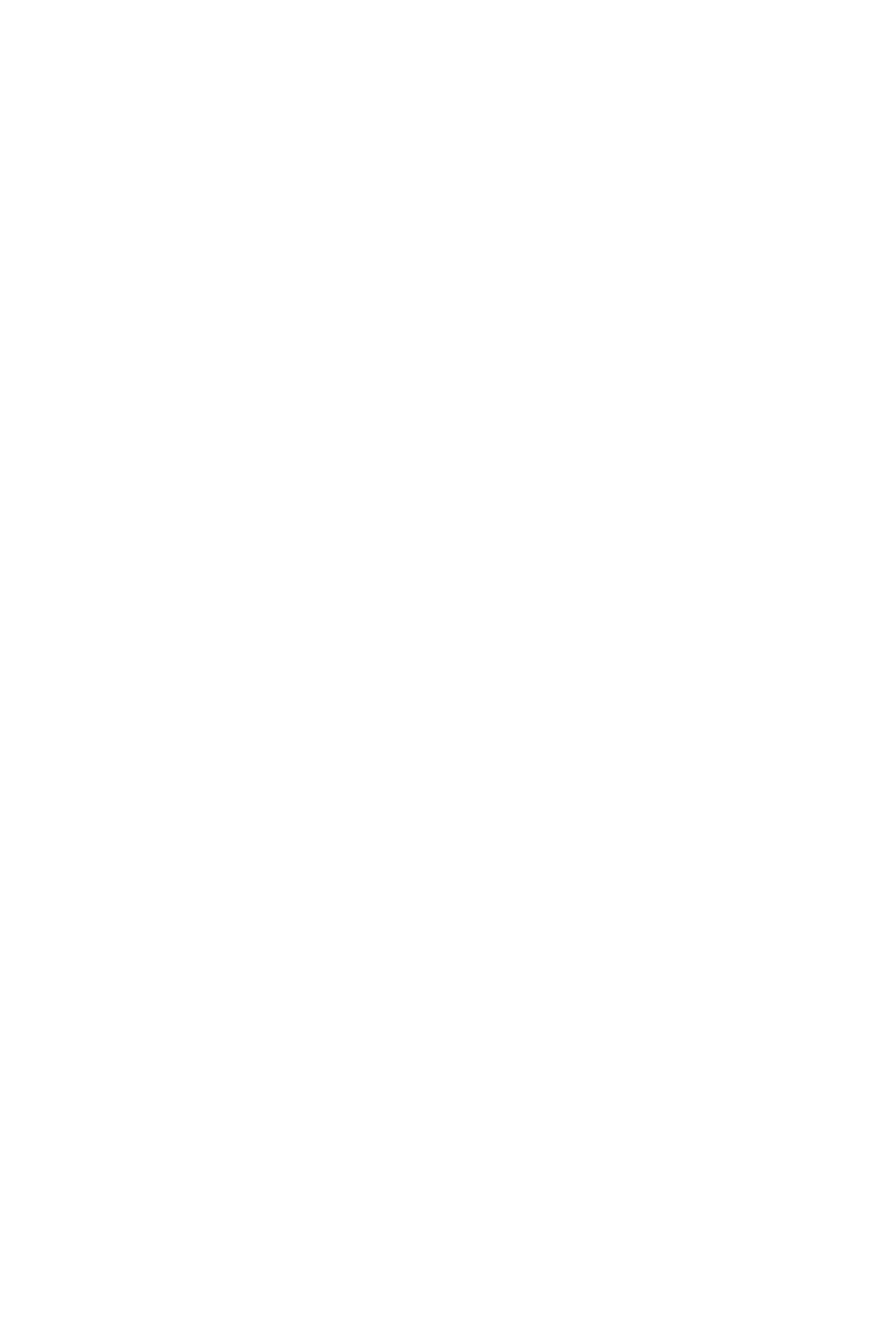
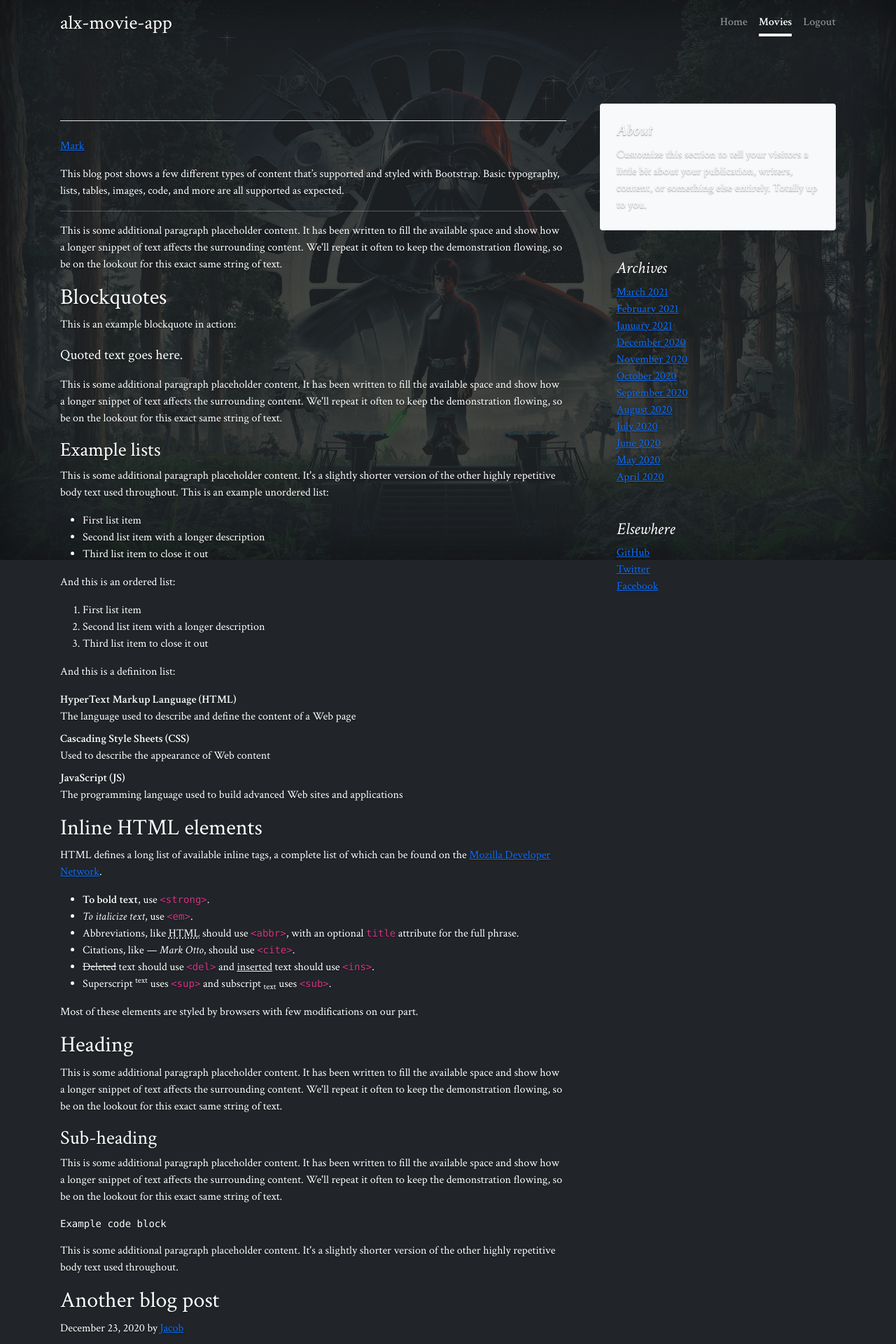
Before and after one commit to peterchibunna/alx-movie-app, a Django app: page /movies/1 in a window 1280 px wide. Before the commit the part shown is empty. Shown: the top 1920 px of the page at 70% size. Before the commit the page ends 800 px from the top, so only its background shows below. Run offline with Django 4.2, Linux system fonts and the light colour scheme; the visitor is signed in with stand-in values (Sample User, id 1); data that the repository does not hold is empty; some libraries are stand-ins or nearby versions.

Commit message:
Getting ready

```diff
--- a/AlxMovieApp/urls.py
+++ b/AlxMovieApp/urls.py
@@ -30,7 +30,7 @@ urlpatterns = [
     path('auth/register', registration, name='register'),
     path('', index, name='index'),
     path('movies', listing, name='movies-list'),
-    path('movies/<int:movie_id>', movie_detail, name='movie-detail'),
+    path('movies/<str:movie_id>', movie_detail, name='movie-detail'),
 
     path('categories', categories, name='categories'),
     path("__debug__/", include("debug_toolbar.urls"))
--- /dev/null
+++ b/main/context_processors/global.py
@@ -0,0 +1,6 @@
+
+# here we pass in a variable that will be available in the context of all views
+def global_processor(request):
+	return {
+		'center_text': True
+	}
--- a/main/views.py
+++ b/main/views.py
@@ -12,6 +12,7 @@ from django.views.decorators.csrf import csrf_exempt
 from django.conf import settings
 from django.core.cache.backends.base import DEFAULT_TIMEOUT
 from django.views.decorators.cache import cache_page
+from django.core.cache import cache
 from .forms import ProfileForm, LoginForm
 from .models import Profile
 from .utils import generate_random_string
@@ -19,6 +20,7 @@ from .utils import generate_random_string
 CACHE_TTL = getattr(settings, 'CACHE_TTL', DEFAULT_TIMEOUT)
 
 
+@cache_page(CACHE_TTL)
 def index(request):
     request.session['active'] = 'index'
     return render(request, 'landing-page.html', {})
@@ -37,16 +39,34 @@ def listing(request, category_id=None):
     try:
         response = requests.get(url, headers=headers, params=querystring)
         data = response.json()
-        data['next'] = data['next'].replace('/titles', reverse('movies-list'))
+        previous_page = int(data.get('page', 1)) - 1
+        next_page = int(data.get('page', 1)) + 1
+        if data['next']:
+            data['next'] = '{}?page={}'.format(reverse('movies-list'), next_page)
+        if previous_page > 0:
+            data['prev'] = '{}?page={}'.format(reverse('movies-list'), previous_page)
     except Exception:
         data = {'results': [], 'entries': 0, 'error': True}
     # print(data)
     return render(request, 'listing.html', {'data': data})
 
 
-@login_required
+# @login_required
+# @cache_page(CACHE_TTL)
 def movie_detail(request, movie_id):
-    return render(request, 'detail.html', {})
+    request.session['active'] = 'movies-list'
+    url = "https://moviesdatabase.p.rapidapi.com/titles/{}".format(movie_id)
+    headers = {
+        "X-RapidAPI-Key": settings.RAPID_API_KEY,
+        "X-RapidAPI-Host": "moviesdatabase.p.rapidapi.com"
+    }
+    try:
+        response = requests.get(url, headers=headers)
+        data = response.json()
+    except Exception:
+        data = {'results': {}, 'error': True}
+    # print(data)
+    return render(request, 'detail.html', {'data': data['results'], 'center_text': False})
 
 
 @login_required
--- a/templates/base-in.html
+++ b/templates/base-in.html
@@ -2,16 +2,13 @@
 <html lang="en" class="h-100">
 <head>
     {% include 'partials/head.html' %}
-
     <!-- Custom styles for this template -->
     <link href="/assets/css/cover.css" rel="stylesheet">
     <link href="/assets/css/page-background.css" rel="stylesheet">
-{% block title %}
-
-{% endblock %}
+    {% block title %}
+    {% endblock %}
 </head>
-<body class="d-flex h-100 text-center text-white bg-dark wrapper">
-
+<body class="d-flex h-100 text-white bg-dark wrapper">
 <div class="wrapper-content cover-container- container d-flex w-100 h-100 p-3 mx-auto flex-column">
     {% include 'partials/header.html' %}
 
--- a/templates/detail.html
+++ b/templates/detail.html
@@ -0,0 +1,170 @@
+{% extends "base-in.html" %}
+{% block title %}
+    <title>{{ data.primaryImage.caption.plainText }} · alx-movie-app</title>
+{% endblock %}
+{% block content %}
+    <div class="row g-5 mt-5">
+        <div class="col-md-8">
+            <h3 class="pb-4 mb-4 fst-italic border-bottom">
+                {{ data.primaryImage.caption.plainText }}
+            </h3>
+
+            <article class="blog-post">
+                <img src="{{ data.primaryImage.url }}" class="rounded float-end img-fluid w-25">
+                <p class="blog-post-meta">{{ data.releaseYear.year }} <a href="#">Mark</a></p>
+
+                <p>This blog post shows a few different types of content that’s supported and styled with Bootstrap. Basic typography, lists, tables, images, code, and more are all supported as expected.</p>
+                <hr>
+                <p>This is some additional paragraph placeholder content. It has been written to fill the available space and show how a longer snippet of text affects the surrounding content. We'll repeat it often to keep the demonstration flowing, so be on the lookout for this exact same string of text.</p>
+                <h2>Blockquotes</h2>
+                <p>This is an example blockquote in action:</p>
+                <blockquote class="blockquote">
+                    <p>Quoted text goes here.</p>
+                </blockquote>
+                <p>This is some additional paragraph placeholder content. It has been written to fill the available space and show how a longer snippet of text affects the surrounding content. We'll repeat it often to keep the demonstration flowing, so be on the lookout for this exact same string of text.</p>
+                <h3>Example lists</h3>
+                <p>This is some additional paragraph placeholder content. It's a slightly shorter version of the other highly repetitive body text used throughout. This is an example unordered list:</p>
+                <ul>
+                    <li>First list item</li>
+                    <li>Second list item with a longer description</li>
+                    <li>Third list item to close it out</li>
+                </ul>
+                <p>And this is an ordered list:</p>
+                <ol>
+                    <li>First list item</li>
+                    <li>Second list item with a longer description</li>
+                    <li>Third list item to close it out</li>
+                </ol>
+                <p>And this is a definiton list:</p>
+                <dl>
+                    <dt>HyperText Markup Language (HTML)</dt>
+                    <dd>The language used to describe and define the content of a Web page</dd>
+                    <dt>Cascading Style Sheets (CSS)</dt>
+                    <dd>Used to describe the appearance of Web content</dd>
+                    <dt>JavaScript (JS)</dt>
+                    <dd>The programming language used to build advanced Web sites and applications</dd>
+                </dl>
+                <h2>Inline HTML elements</h2>
+                <p>HTML defines a long list of available inline tags, a complete list of which can be found on the <a href="https://developer.mozilla.org/en-US/docs/Web/HTML/Element">Mozilla Developer Network</a>.</p>
+                <ul>
+                    <li><strong>To bold text</strong>, use <code class="language-plaintext highlighter-rouge">&lt;strong&gt;</code>.</li>
+                    <li><em>To italicize text</em>, use <code class="language-plaintext highlighter-rouge">&lt;em&gt;</code>.</li>
+                    <li>Abbreviations, like <abbr title="HyperText Markup Langage">HTML</abbr> should use <code class="language-plaintext highlighter-rouge">&lt;abbr&gt;</code>, with an optional <code class="language-plaintext highlighter-rouge">title</code> attribute for the full phrase.</li>
+                    <li>Citations, like <cite>— Mark Otto</cite>, should use <code class="language-plaintext highlighter-rouge">&lt;cite&gt;</code>.</li>
+                    <li><del>Deleted</del> text should use <code class="language-plaintext highlighter-rouge">&lt;del&gt;</code> and <ins>inserted</ins> text should use <code class="language-plaintext highlighter-rouge">&lt;ins&gt;</code>.</li>
+                    <li>Superscript <sup>text</sup> uses <code class="language-plaintext highlighter-rouge">&lt;sup&gt;</code> and subscript <sub>text</sub> uses <code class="language-plaintext highlighter-rouge">&lt;sub&gt;</code>.</li>
+                </ul>
+                <p>Most of these elements are styled by browsers with few modifications on our part.</p>
+                <h2>Heading</h2>
+                <p>This is some additional paragraph placeholder content. It has been written to fill the available space and show how a longer snippet of text affects the surrounding content. We'll repeat it often to keep the demonstration flowing, so be on the lookout for this exact same string of text.</p>
+                <h3>Sub-heading</h3>
+                <p>This is some additional paragraph placeholder content. It has been written to fill the available space and show how a longer snippet of text affects the surrounding content. We'll repeat it often to keep the demonstration flowing, so be on the lookout for this exact same string of text.</p>
+                <pre><code>Example code block</code></pre>
+                <p>This is some additional paragraph placeholder content. It's a slightly shorter version of the other highly repetitive body text used throughout.</p>
+            </article>
+
+            <article class="blog-post">
+                <h2 class="blog-post-title">Another blog post</h2>
+                <p class="blog-post-meta">December 23, 2020 by <a href="#">Jacob</a></p>
+
+                <p>This is some additional paragraph placeholder content. It has been written to fill the available space and show how a longer snippet of text affects the surrounding content. We'll repeat it often to keep the demonstration flowing, so be on the lookout for this exact same string of text.</p>
+                <blockquote>
+                    <p>Longer quote goes here, maybe with some <strong>emphasized text</strong> in the middle of it.</p>
+                </blockquote>
+                <p>This is some additional paragraph placeholder content. It has been written to fill the available space and show how a longer snippet of text affects the surrounding content. We'll repeat it often to keep the demonstration flowing, so be on the lookout for this exact same string of text.</p>
+                <h3>Example table</h3>
+                <p>And don't forget about tables in these posts:</p>
+                <table class="table">
+                    <thead>
+                    <tr>
+                        <th>Name</th>
+                        <th>Upvotes</th>
+                        <th>Downvotes</th>
+                    </tr>
+                    </thead>
+                    <tbody>
+                    <tr>
+                        <td>Alice</td>
+                        <td>10</td>
+                        <td>11</td>
+                    </tr>
+                    <tr>
+                        <td>Bob</td>
+                        <td>4</td>
+                        <td>3</td>
+                    </tr>
+                    <tr>
+                        <td>Charlie</td>
+                        <td>7</td>
+                        <td>9</td>
+                    </tr>
+                    </tbody>
+                    <tfoot>
+                    <tr>
+                        <td>Totals</td>
+                        <td>21</td>
+                        <td>23</td>
+                    </tr>
+                    </tfoot>
+                </table>
+
+                <p>This is some additional paragraph placeholder content. It's a slightly shorter version of the other highly repetitive body text used throughout.</p>
+            </article>
+
+            <article class="blog-post">
+                <h2 class="blog-post-title">New feature</h2>
+                <p class="blog-post-meta">December 14, 2020 by <a href="#">Chris</a></p>
+
+                <p>This is some additional paragraph placeholder content. It has been written to fill the available space and show how a longer snippet of text affects the surrounding content. We'll repeat it often to keep the demonstration flowing, so be on the lookout for this exact same string of text.</p>
+                <ul>
+                    <li>First list item</li>
+                    <li>Second list item with a longer description</li>
+                    <li>Third list item to close it out</li>
+                </ul>
+                <p>This is some additional paragraph placeholder content. It's a slightly shorter version of the other highly repetitive body text used throughout.</p>
+            </article>
+
+            <nav class="blog-pagination" aria-label="Pagination">
+                <a class="btn btn-outline-primary" href="#">Older</a>
+                <a class="btn btn-outline-secondary disabled" href="#" tabindex="-1" aria-disabled="true">Newer</a>
+            </nav>
+
+        </div>
+
+        <div class="col-md-4">
+            <div class="position-sticky" style="top: 2rem;">
+                <div class="p-4 mb-3 bg-light rounded">
+                    <h4 class="fst-italic">About</h4>
+                    <p class="mb-0">Customize this section to tell your visitors a little bit about your publication, writers, content, or something else entirely. Totally up to you.</p>
+                </div>
+
+                <div class="p-4">
+                    <h4 class="fst-italic">Archives</h4>
+                    <ol class="list-unstyled mb-0">
+                        <li><a href="#">March 2021</a></li>
+                        <li><a href="#">February 2021</a></li>
+                        <li><a href="#">January 2021</a></li>
+                        <li><a href="#">December 2020</a></li>
+                        <li><a href="#">November 2020</a></li>
+                        <li><a href="#">October 2020</a></li>
+                        <li><a href="#">September 2020</a></li>
+                        <li><a href="#">August 2020</a></li>
+                        <li><a href="#">July 2020</a></li>
+                        <li><a href="#">June 2020</a></li>
+                        <li><a href="#">May 2020</a></li>
+                        <li><a href="#">April 2020</a></li>
+                    </ol>
+                </div>
+
+                <div class="p-4">
+                    <h4 class="fst-italic">Elsewhere</h4>
+                    <ol class="list-unstyled">
+                        <li><a href="#">GitHub</a></li>
+                        <li><a href="#">Twitter</a></li>
+                        <li><a href="#">Facebook</a></li>
+                    </ol>
+                </div>
+            </div>
+        </div>
+    </div>
+{% endblock %}
--- a/templates/landing-page.html
+++ b/templates/landing-page.html
@@ -3,7 +3,7 @@
 
 {% endblock %}
 {% block content %}
-    <main class="px-3">
+    <main class="px-3 text-center">
         <h1>By movie lovers.... For movie lovers &#128522</h1>
         <p class="lead">Presenting a wide range of movies; the largest in this world and maybe the next! &#128526</p>
         <p class="lead">Browse and see for yourself. Wonder awaits &#128521</p>
--- a/templates/partials/footer.html
+++ b/templates/partials/footer.html
@@ -1,4 +1,4 @@
-<footer class="mt-auto text-white-50">
+<footer class="mt-auto text-white-50 text-center">
     <p>See the project source at <a href="https://github.com/..." class="text-white">GitHub.com</a>, developed by
         <a href="" class="text-white">@peter</a>,
         <a href="" class="text-white">@clinton</a>,
```
Also changed, not shown: AlxMovieApp/settings.py (+6 -17 lines), templates/listing.html (+10 -30 lines).
